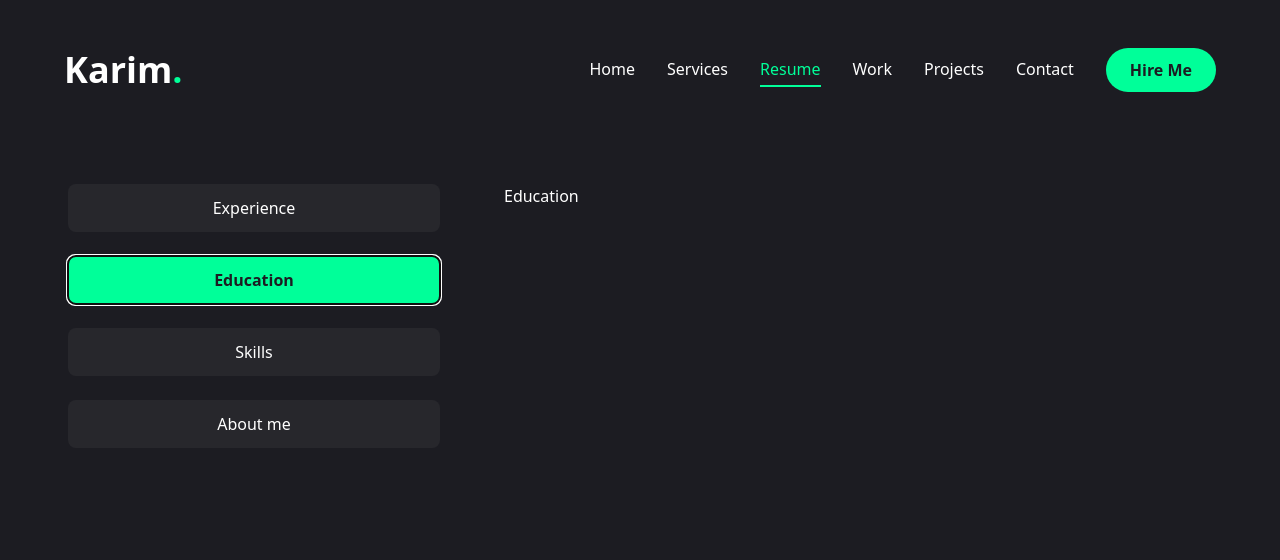
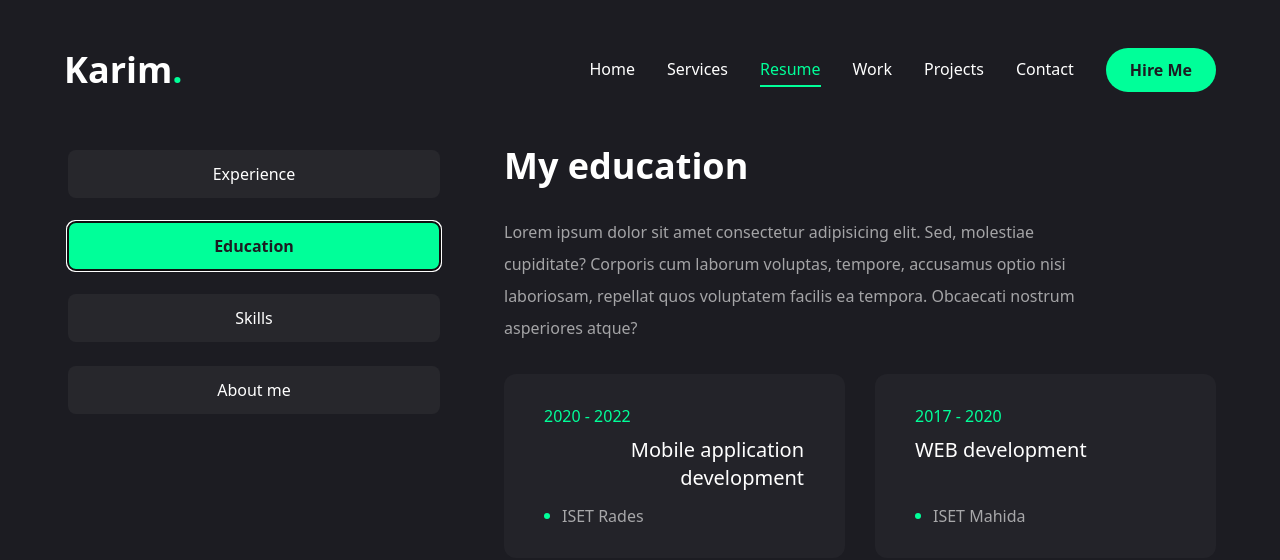
Before and after one commit to Karim-bz/personal-portfolio-v2, a Next.js app: page /resume in a window 1280 px wide. Both pictures are taken after a click on the tab "Education". Shown: the top 560 px of the page. Built offline with nearby package versions, Linux system fonts and the light colour scheme.

Commit message:
Complete Resume page sections

```diff
--- a/app/resume/page.jsx
+++ b/app/resume/page.jsx
@@ -10,10 +10,10 @@
 import { SiTailwindcss, SiNextdotjs, SiFlutter, SiDart } from "react-icons/si";
 import { Tabs, TabsContent, TabsList, TabsTrigger } from "@/components/ui/tabs";
 import {
-  ToolTip,
-  ToolTipContent,
-  ToolTipProvider,
-  ToolTipTrigger,
+  Tooltip,
+  TooltipContent,
+  TooltipProvider,
+  TooltipTrigger,
 } from "@/components/ui/tooltip";
 import { ScrollArea } from "@/components/ui/scroll-area";
 import { motion } from "framer-motion";
@@ -178,15 +178,90 @@
             </TabsContent>
             {/* education */}
             <TabsContent value="education" className="w-full">
-              Education
+              <div className="flex flex-col gap-7.5 text-center xl:text-left">
+                <h3 className="text-4xl font-bold">{education.title}</h3>
+                <p className="max-w-150 text-white/60 mx-auto xl:mx-0">
+                  {education.description}
+                </p>
+                <ScrollArea className="h-100">
+                  <ul className="grid grid-cols-1 lg:grid-cols-2 gap-7.5">
+                    {education.items.map((item, index) => {
+                      return (
+                        <li
+                          key={index}
+                          className="bg-[#232329] h-46 py-6 px-10 rounded-xl flex flex-col
+                                      justify-center items-center lg:items-start gap-1"
+                        >
+                          <span className="text-accent">{item.duration}</span>
+                          <h3 className="text-xl max-w-65 min-h-15 text-center lg:text-right">
+                            {item.degree}
+                          </h3>
+                          <div className="flex items-center gap-3">
+                            <span className="w-1.5 h-1.5 rounded-full bg-accent"></span>
+                            <p className="text-white/60">{item.institution}</p>
+                          </div>
+                        </li>
+                      );
+                    })}
+                  </ul>
+                </ScrollArea>
+              </div>
             </TabsContent>
             {/* Skills */}
-            <TabsContent value="skills" className="w-full">
-              Skills
+            <TabsContent value="skills" className="w-full h-full">
+              <div className="flex flex-col gap-7.5">
+                <div className="flex flex-col gap-7.5 text-center xl:text-left">
+                  <div className="text-4xl font-bold">{skills.title}</div>
+                  <div className="max-w-150 text-white/60 mx-auto xl:mx-0">
+                    {skills.description}
+                  </div>
+                </div>
+                <ul className="grid grid-cols-2 sm:grid-cols-3 md:grid-cols-4 gap-4 xl:gap-7.5">
+                  {skills.skillsList.map((skill, index) => {
+                    return (
+                      <li key={index}>
+                        <TooltipProvider delayDuration={100}>
+                          <Tooltip>
+                            <TooltipTrigger className="w-full h-37.5 bg-[#232329] rounded-xl flex justify-center items-center group">
+                              <div className="text-6xl group-hover:text-accent transition-all duration-300">
+                                {skill.icon}
+                              </div>
+                            </TooltipTrigger>
+                            <TooltipContent>
+                              <p className="capitalize">{skill.name}</p>
+                            </TooltipContent>
+                          </Tooltip>
+                        </TooltipProvider>
+                      </li>
+                    );
+                  })}
+                </ul>
+              </div>
             </TabsContent>
             {/* About */}
-            <TabsContent value="about" className="w-full">
-              About
+            <TabsContent
+              value="about"
+              className="w-full text-center xl:text-left"
+            >
+              <div className="flex flex-col gap=[30px]">
+                <h3 className="text-4xl font-bold">{about.title}</h3>
+                <p className="max-w-150 text-white/60 mx-auto xl:mx-0">
+                  {about.description}
+                </p>
+                <ul className="grid grid-cols-1 xl:grid-cols-2 gap-y-6 max-w-155">
+                  {about.info.map((item, index) => {
+                    return (
+                      <li
+                        key={index}
+                        className="flex items-center justify-center xl:justify-start gap-4"
+                      >
+                        <span className="text-white/60">{item.fieldName}</span>
+                        <span className="text-xl">{item.fieldValue}</span>
+                      </li>
+                    );
+                  })}
+                </ul>
+              </div>
             </TabsContent>
           </div>
         </Tabs>
```
